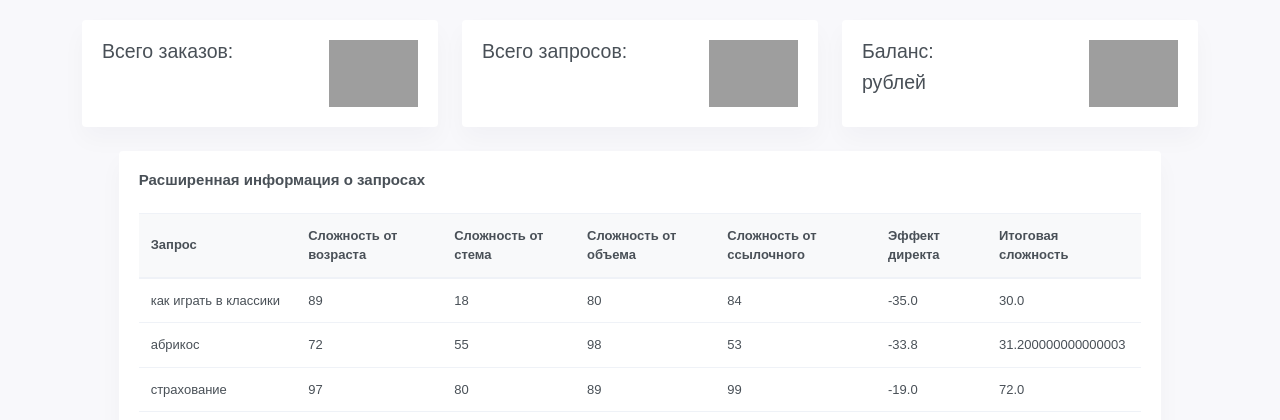
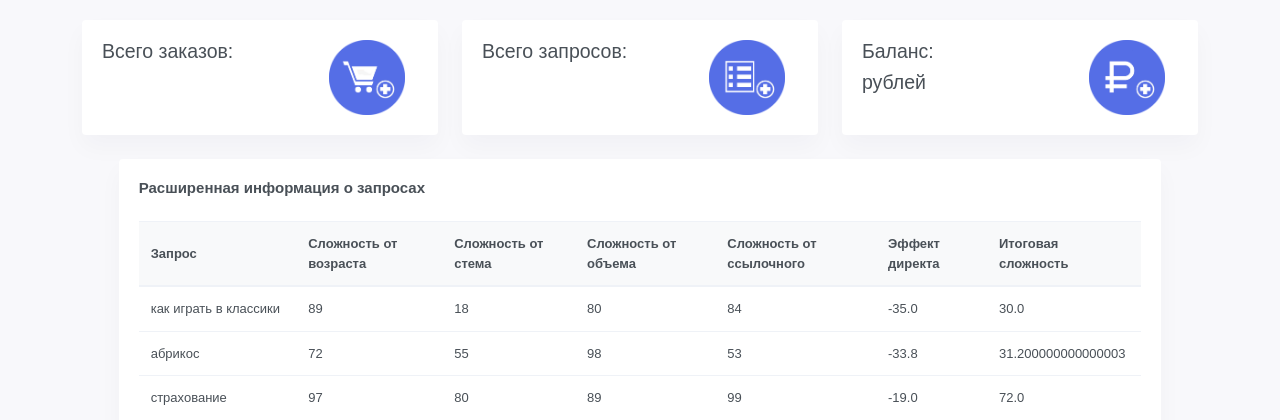
Before and after one commit to Wenfort/concurent_site_release, a Django app: template main/templates/main/restricted_requests.html in a window 1280 px wide. Shown: the part 53-473 px from the top of the page. Run offline with Django 3.2, Linux system fonts and the light colour scheme; the template is opened without the code that fills it: values that come from a table or form of the project are taken from there, others are empty; data comes from the database, SQL or seed files in the repository; some libraries are stand-ins or nearby versions; grey boxes are pictures that could not be loaded.

Commit message:
Добавлены иконки

```diff
--- a/main/templates/main/restricted_requests.html
+++ b/main/templates/main/restricted_requests.html
@@ -26,7 +26,7 @@
                                     <h4>{{ orders }}</h4>
                                 </div>
                                 <div class="col-4">
-                                    <img src="https://tourjournal.ru/wp-content/uploads/reka-enisej.jpg" style="width: 100%">
+                                    <img src="{% static 'main/img/cart.png' %}" style="width: 85%">
                                 </div>
                             </div>
                         </div>
@@ -41,7 +41,7 @@
                                     <h4>{{ keywords_ordered }}</h4>
                                 </div>
                                 <div class="col-4">
-                                    <img src="https://tourjournal.ru/wp-content/uploads/reka-enisej.jpg" style="width: 100%">
+                                    <img src="{% static 'main/img/list.png' %}" style="width: 85%">
                                 </div>
                             </div>
                         </div>
@@ -56,7 +56,7 @@
                                     <h4>{{ balance }} рублей</h4>
                                 </div>
                                 <div class="col-4">
-                                    <img src="https://tourjournal.ru/wp-content/uploads/reka-enisej.jpg" style="width: 100%">
+                                    <img src="{% static 'main/img/balance.png' %}" style="width: 85%">
                                 </div>
                             </div>
                         </div>
```
Also changed, not shown: main/templates/main/account_page_header.html (added), 1 other file.
